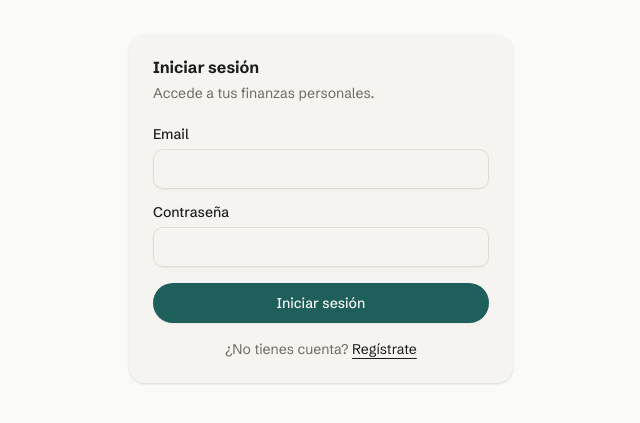
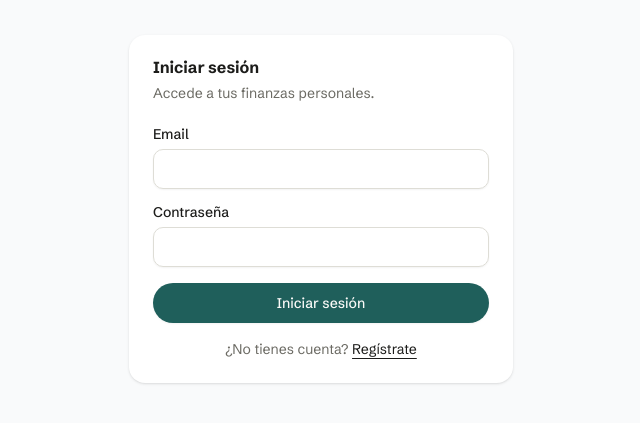
Before and after one commit to Terryqg10/finanzas-personales, a Next.js app: page /login in a window 1280 px wide. Shown: the part 191-614 px from the top of the page, without its empty margins (319-959 px from the left). Built offline with nearby package versions, Linux system fonts and the light colour scheme.

Commit message:
fix: restaurar tarjetas en blanco puro segun decision de diseno fintech

```diff
--- a/src/app/globals.css
+++ b/src/app/globals.css
@@ -6,9 +6,9 @@
 :root {
   --radius: 0.375rem;
 
-  --background: #fafaf8;
+  --background: #f9fafb;
   --foreground: #1c1c1a;
-  --card: #f5f4f0;
+  --card: #ffffff;
   --card-foreground: #1c1c1a;
   --popover: #ffffff;
   --popover-foreground: #1c1c1a;
```
